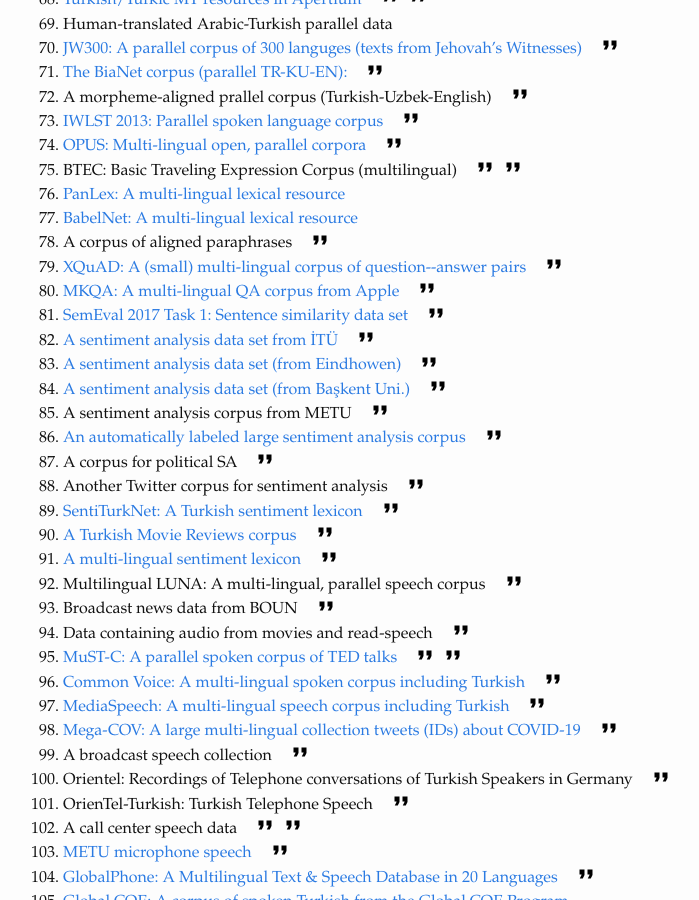
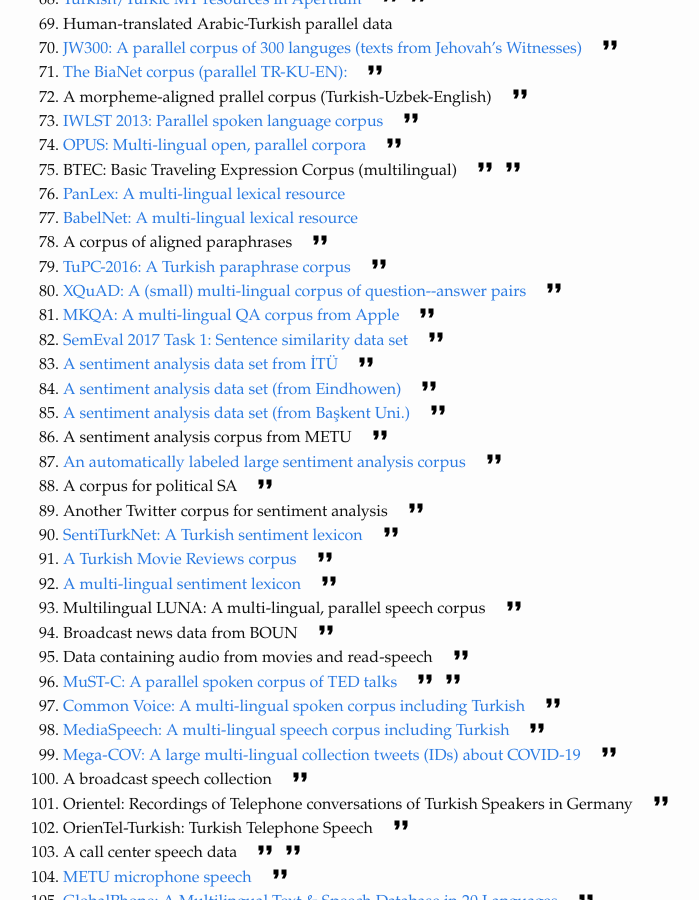
Before and after one commit to TurkishNLP/list, a Jekyll site: the page built from index.md, in a window 1280 px wide and 900 px high, scrolled down 1845 px. Shown: the whole window, without its empty margins (237-936 px from the left). Built offline with Jekyll 4.4.1, drawn with Linux system fonts in a browser that asks for light colours.

Commit message:
one more corpus.

```diff
--- a/_data/resources.yml
+++ b/_data/resources.yml
@@ -861,3 +861,10 @@
   citations: [scialom2020]
   link: https://github.com/recitalAI/MLSUM
   license: unclear
+- name: TuPC-2016
+  dsc: A Turkish paraphrase corpus
+  citations: [eyecioglu2016]
+  category: corpus
+  subcat: pharaphrase
+  link: https://osf.io/wp83a/
+  licens: unclear
```
